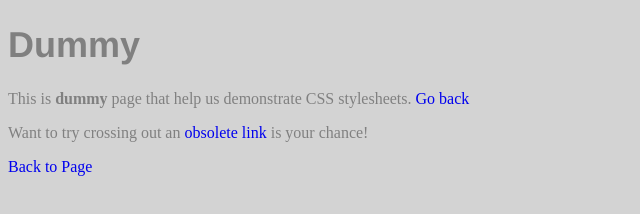
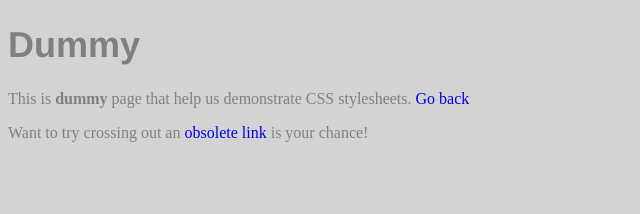
Before and after one commit to 3RV7N/wd82p, a plain HTML site: page 06-css_foundadtions/dummy.html in a window 1280 px wide. Shown: the whole page, without its empty margins (0-640 px from the left). Drawn offline with Linux system fonts and the light colour scheme.

```diff
--- a/06-css_foundadtions/dummy.html
+++ b/06-css_foundadtions/dummy.html
@@ -19,6 +19,5 @@
       your chance!
     </p>
 
-    <a href="./index.html"> <p>Back to Page</p></a>
   </body>
 </html>
```
Also changed, not shown: 06-css_foundadtions/styles.css (line endings or trailing spaces).
